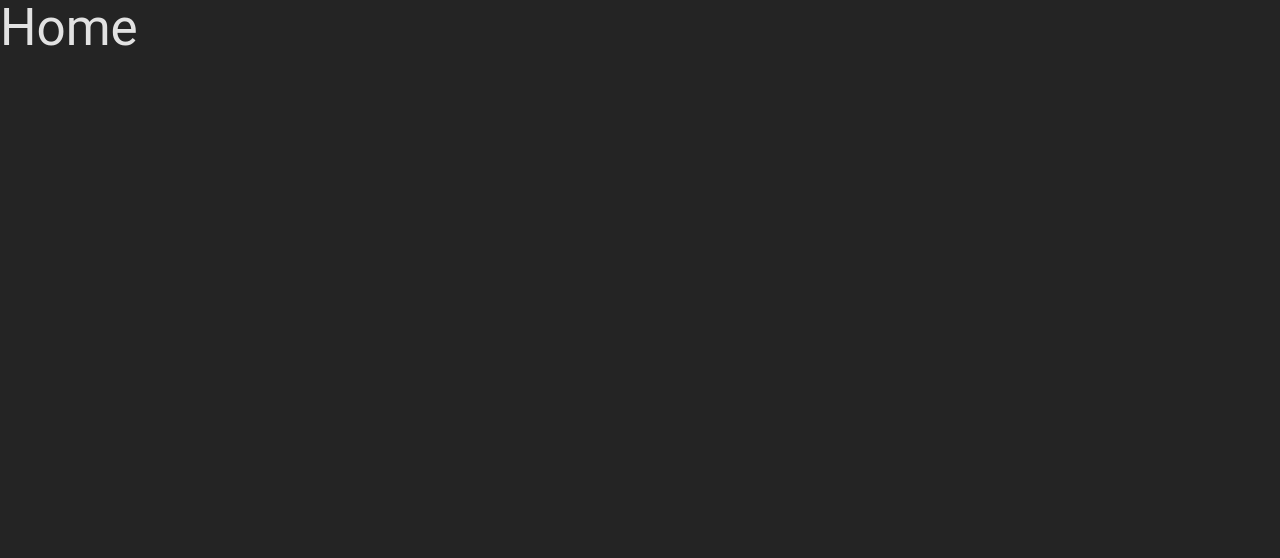
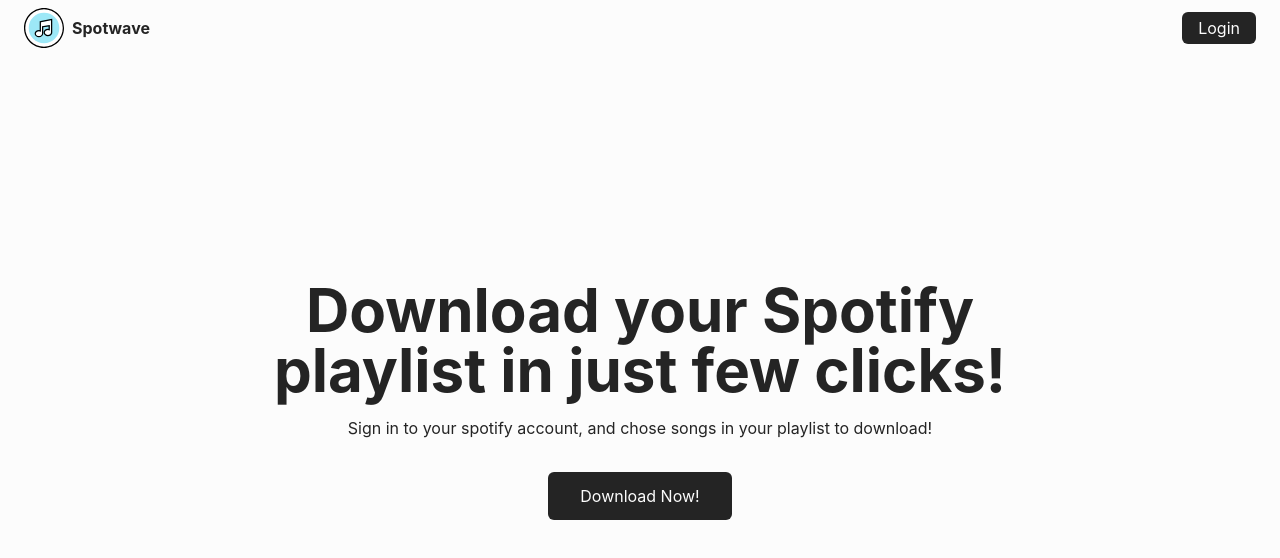
Before and after one commit to ryanadiputraa/spotwave, a React (Vite) app in the folder web/: page / in a window 1280 px wide. Shown: the top 558 px of the page. Built offline with nearby package versions, Linux system fonts and the light colour scheme.

Commit message:
feat: web - landing page

```diff
--- a/web/index.html
+++ b/web/index.html
@@ -4,7 +4,7 @@
 		<meta charset="UTF-8" />
 		<link rel="icon" type="image/svg+xml" href="/logo.svg" />
 		<meta name="viewport" content="width=device-width, initial-scale=1.0" />
-		<title>SpotWave</title>
+		<title>Spotwave</title>
 	</head>
 	<body>
 		<div id="root"></div>
--- /dev/null
+++ b/web/src/components/Button/index.tsx
@@ -0,0 +1,30 @@
+import { useEffect, useState } from 'react';
+
+type Variants = 'primary' | 'secondary';
+
+interface Props {
+	children: React.ReactNode;
+	variant?: Variants;
+	classNames?: string;
+}
+
+export const Button = ({ children, variant = 'primary', classNames }: Props) => {
+	const [classVariants, setClassVariants] = useState('');
+
+	useEffect(() => {
+		switch (variant) {
+			case 'primary':
+				setClassVariants('bg-black text-white');
+				break;
+
+			case 'secondary':
+				setClassVariants('bg-white text-black');
+				break;
+
+			default:
+				break;
+		}
+	}, []);
+
+	return <button className={`px-4 py-1 rounded-md active:scale-95 ${classVariants} ${classNames}`}>{children}</button>;
+};
--- a/web/src/index.css
+++ b/web/src/index.css
@@ -3,13 +3,13 @@
 @tailwind utilities;
 
 :root {
-	font-family: Roboto, Inter, system-ui, Avenir, Helvetica, Arial, sans-serif;
+	font-family: Inter, system-ui, Avenir, Helvetica, Arial, sans-serif;
 	line-height: 1.5;
 	font-weight: 400;
 
 	color-scheme: light dark;
-	color: rgba(255, 255, 255, 0.87);
-	background-color: #242424;
+	color: #242424;
+	background-color: #fcfcfc;
 
 	font-synthesis: none;
 	text-rendering: optimizeLegibility;
@@ -20,37 +20,20 @@
 
 a {
 	font-weight: 500;
-	color: #646cff;
-	text-decoration: inherit;
-}
-a:hover {
-	color: #535bf2;
+	color: #242424;
+	text-decoration: none;
 }
 
 body {
 	margin: 0;
 }
 
-h1 {
-	font-size: 3.2em;
-	line-height: 1.1;
+/* .btn {
+	@apply px-4 py-1 rounded-md;
 }
-
-button {
-	border-radius: 8px;
-	border: 1px solid transparent;
-	padding: 0.6em 1.2em;
-	font-size: 1em;
-	font-weight: 500;
-	font-family: inherit;
-	background-color: #1a1a1a;
-	cursor: pointer;
-	transition: border-color 0.25s;
+.btn:active {
+	@apply active:scale-95;
 }
-button:hover {
-	border-color: #646cff;
-}
-button:focus,
-button:focus-visible {
-	outline: 4px auto -webkit-focus-ring-color;
-}
+.btn-primary {
+	@apply text-white bg-black;
+} */
--- a/web/src/pages/Home/index.tsx
+++ b/web/src/pages/Home/index.tsx
@@ -1,5 +1,33 @@
+import { Button } from '../../components/Button';
+
 const Home = () => {
-	return <h1>Home</h1>;
+	return (
+		<div className="min-h-[100vh]">
+			<header className="flex items-center justify-between py-2 px-[2%] sm:px-6">
+				<a className="flex items-center justify-center gap-2" href="#main">
+					<img className="w-10" src="/logo.svg" alt="spotwave-logo" />
+					<h1 className="font-bold">Spotwave</h1>
+				</a>
+				<Button variant="primary" classNames="btn btn-primary">
+					Login
+				</Button>
+			</header>
+			<main className="mt-56 px-[2%]">
+				<section id="main" className="flex justify-center items-center flex-col">
+					<h1 className="font-bold text-3xl sm:text-6xl sm:w-[60%] text-center">
+						Download your Spotify playlist in just few clicks!
+					</h1>
+					<p className="mt-4 text-center">
+						Sign in to your spotify account, and chose songs in your playlist to download!
+					</p>
+					<Button variant="primary" classNames="px-8 py-3 mt-8">
+						Download Now!
+					</Button>
+					{/* <button className="btn btn-primary mt-8 font-bold text-lg">Download Now</button> */}
+				</section>
+			</main>
+		</div>
+	);
 };
 
 export default Home;
--- a/web/tailwind.config.js
+++ b/web/tailwind.config.js
@@ -2,7 +2,12 @@
 export default {
 	content: ['./index.html', './src/**/*.{js,ts,jsx,tsx}'],
 	theme: {
-		extend: {},
+		extend: {
+			colors: {
+				black: '#242424',
+				white: '#fcfcfc',
+			},
+		},
 	},
 	plugins: [],
 };
```
